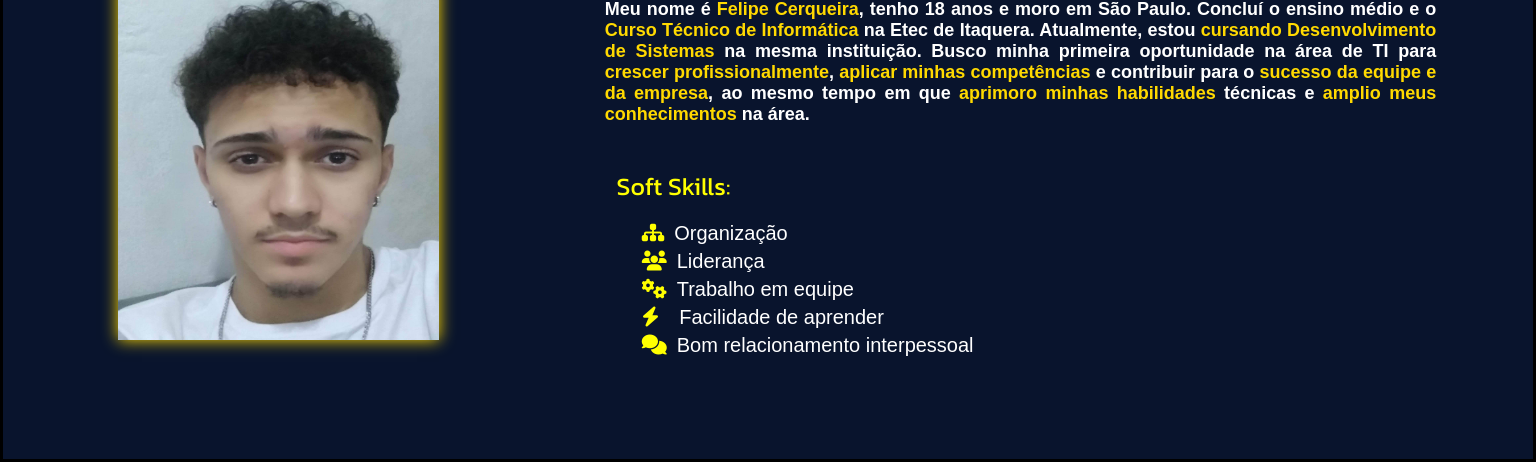
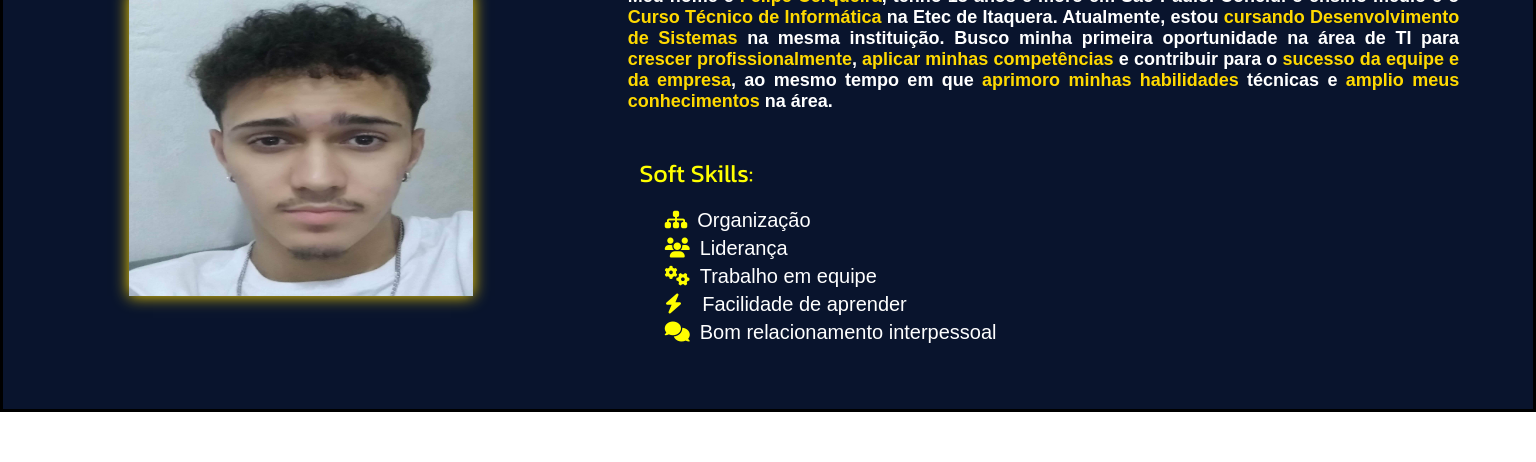
Before and after one commit to LipeCerqueira/Portfolio, a plain HTML site: page index.html in a window 1536 px wide. Shown: the part 758-1220 px from the top of the page. After the commit the page ends 1170 px from the top, so only its background shows below. Drawn offline with Linux system fonts and the light colour scheme.

Commit message:
Update style.css

```diff
--- a/style.css
+++ b/style.css
@@ -389,6 +389,8 @@ a #icon{
 
     /* ---------------------------------------about me ------------------- */
 
+
+
 }
 
 @media(min-width: 400px){
@@ -457,21 +459,23 @@ a #icon{
         display: flex;
         flex-wrap: wrap;
         background-color: #09142D;
+        justify-content: center;
 
 
     }
 
     .myPicture{
-        width: 100%;
+        width: 80%;
         height: 30%;
         margin:3%;
+        align-items: center;
 
 
 
     }
     .myPicture img{
-        width: 70%;
-        height:100%;
+        width: 60%;
+        height:90%;
     }
 
     .introducao{
@@ -622,7 +626,7 @@ a #icon{
     }
     .myPicture img{
         width: 75%;
-        height:75%;
+        height:80%;
     }
 
     .introducao{
@@ -762,7 +766,7 @@ a #icon{
     }
 
     .myPicture{
-        width: 100%;
+        width: 80%;
         height: 33%;
         margin:3%;
 
@@ -891,7 +895,7 @@ a #icon{
 
     .containerAboutMe{
         height: 700px;
-        align-items: center;
+        align-items: start;
         display: flex;
         background-color: #ffffff;
         background-color: #09142D;
@@ -901,12 +905,13 @@ a #icon{
     .myPicture{
         width: 30%;
         height: 33%;
+        margin-top: 15%;
 
 
     }
     .myPicture img{
         width: 100%;
-        height:90%;
+        height:100%;
     }
 
     .introducao{
@@ -1026,7 +1031,78 @@ a #icon{
 
     /* ---------------------------------------------------------------ABOUT ME ------------------------------------------------------- */
 
-
+    .containerAboutMe{
+        height: 500px;
+        align-items: start;
+        display: flex;
+        background-color: #09142D;
+
+    }
+
+    .myPicture{
+        width: 30%;
+        height: 60%;
+        margin-top: 10%;
+
+
+    }
+    .myPicture img{
+        width: 100%;
+        height:100%;
+    }
+
+    .introducao{
+        background-color: #09142D;
+        width: 55%;
+        height: 50%;
+        justify-content: center;
+        align-items: center;
+
+    }
+
+
+    .introducao h1{
+        font-size: 25px ;
+    }
+
+    .introducao h2{
+        font-size: 16px;
+        margin: 15px 5px 12px 5px ;
+    }
+
+    .introducao p{
+        font-size: 25px;
+        margin-top: 5%;
+        margin-left:2%;
+    }
+
+
+
+    .softskill{
+        width: 80%;
+        height: 20%;
+        margin: 2% 0% 0% 5%;
+    }
+
+
+    .softskill ul{
+        font-size: 20px;
+        list-style: none;
+
+    }
+    .softskill ul li{
+        margin-top: 5px;
+    }
+
+    #softskill{
+
+        margin-right: 10px;
+    }
+
+    #softskill2{
+
+        margin-right: 20px;
+    }
 
 }
 
@@ -1057,8 +1133,8 @@ a #icon{
     /* -----------------------------------------ABOUT ME-------------------------------------------------------------------- */
 
     .containerAboutMe{
-        height: 600px;
-        align-items: center;
+        height: 790px;
+        align-items: start;
         display: flex;
         background-color: #09142D;
         width: 100%;
@@ -1069,14 +1145,16 @@ a #icon{
 
     .myPicture{
         width: 30%;
-        height:80%;
+        height:60%;
+        margin-top: 4%;
 
 
     }
     .myPicture img{
-        width: 70%;
-        height:75%;
-    }
+        width: 90%;
+        height:66%;
+    }
+
 
     .introducao{
         background-color: #09142D;
@@ -1166,6 +1244,112 @@ a #icon{
         font-size: 22px;
     }
 
+    /* //---------------------------ABOUT ME------------------------ */
+
+    .containerAboutMe{
+        height: 550px;
+        align-items: start;
+        display: flex;
+        background-color: #09142D;
+        width: 100%;
+
+
+
+    }
+
+    .myPicture{
+        width: 30%;
+        height:80%;
+        margin-top: 4%;
+
+
+    }
+    .myPicture img{
+        width: 75%;
+        height:70%;
+    }
+
+    .introducao{
+        background-color: #09142D;
+        width: 55%;
+        height: 80%;
+        justify-content: center;
+        align-items: center;
+
+    }
+
+
+    .introducao h1{
+        font-size: 30px ;
+    }
+
+    .introducao h2{
+        font-size: 18px;
+
+    }
+
+    .introducao p{
+        font-size: 25px;
+    }
+
+
+
+    .softskill{
+        width: 100%;
+        height: 20%;
+        margin: 2% 0% 0% 5%;
+    }
+
+
+    .softskill ul{
+        font-size: 20px;
+
+
+    }
+    .softskill ul li{
+        margin-top: 5px;
+    }
+
+    #softskill{
+
+        margin-right: 10px;
+    }
+
+    #softskill2{
+
+        margin-right: 20px;
+    }
+}
+
+@media(min-width: 1270px){
+
+
+
+    /* //---------------------------ABOUT ME------------------------ */
+
+    .containerAboutMe{
+        height: 550px;
+        align-items: start;
+        display: flex;
+        background-color: #09142D;
+        width: 100%;
+
+
+
+    }
+
+    .myPicture{
+        width: 30%;
+        height:80%;
+        margin-top: 4%;
+
+
+    }
+    .myPicture img{
+        width: 75%;
+        height:70%;
+    }
+
 
 }
 
```
